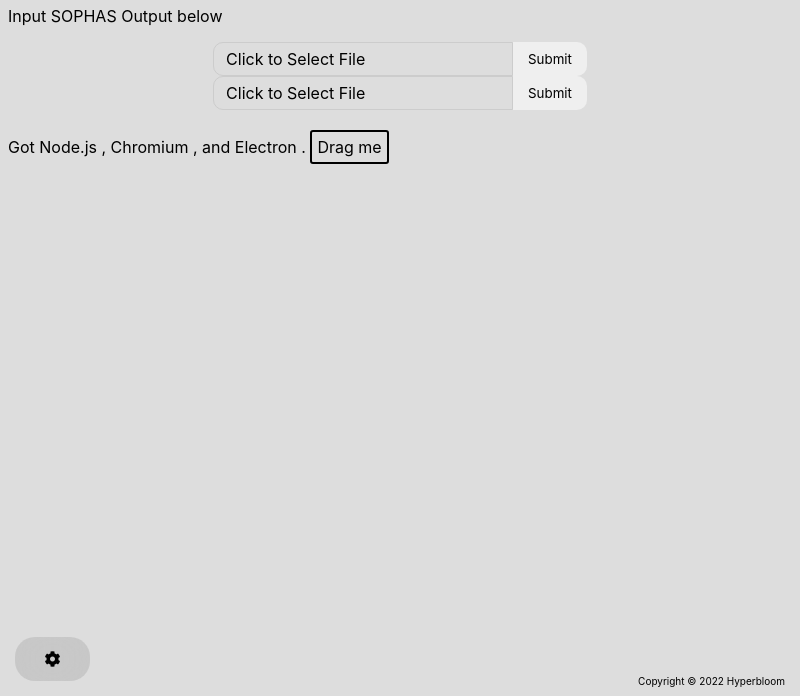
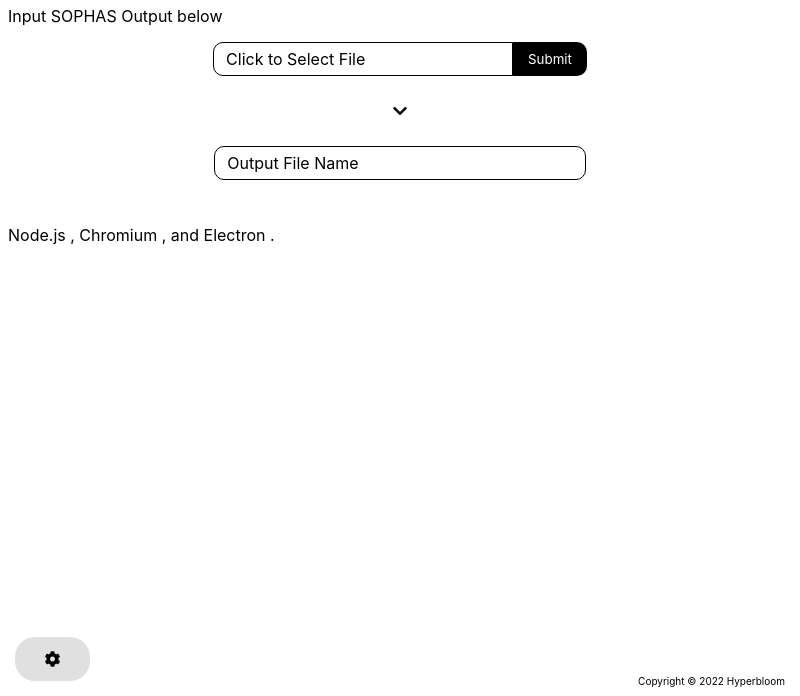
Before and after one commit to Hyperbloom-AI/electron-python-baseplate, an Electron app: page index.html in a window 800 px wide. Shown: the part 104-800 px from the top of the page. Drawn offline with Linux system fonts and the light colour scheme.

Commit message:
More UI updates

```diff
--- a/index.html
+++ b/index.html
@@ -22,23 +22,19 @@
             </label>
             <button id="submitButton" class="inline-end__button">Submit</button>
         </div>
-
+        <div class="chevron__wrapper">
+            <i class="fas fa-chevron-down"></i>
+        </div>
         <div class="receive-file__wrapper">
-            <label class="custom-file-upload">
-                <input type="file" id="input"/>
-                <span id="inputText">Click to Select File</span>
-            </label>
-            <button id="submitButton" class="inline-end__button">Submit</button>
+            <div class="draggable-file" id="drag" draggable="true">Output File Name</div>
         </div>
     </div>
     </br>
-    Got <span id="result"></span>
+    <span id="result"></span>
 
     Node.js <span id="node-version"></span>,
     Chromium <span id="chrome-version"></span>,
     and Electron <span id="electron-version"></span>.
-
-    <div style="border:2px solid black;border-radius:3px;padding:5px;display:inline-block" draggable="true" id="drag">Drag me</div>
 
 
     <div class="theme-settings__wrapper" id="settingsOpener">
--- a/styles/scaffolding.css
+++ b/styles/scaffolding.css
@@ -182,6 +182,14 @@ input[type="file"] {
     justify-content: center;
 }
 
+.draggable-file {
+    border: 1px solid #ccc;
+    display: inline-block;
+    padding: 6px 12px;
+    cursor: pointer;
+    min-width: 371.5px;
+    border-radius: 10px}
+
 .inline-end__button {
     border: none;
     border-radius: 0 10px 10px 0;
@@ -195,3 +203,6 @@ input[type="file"] {
     flex-flow: column nowrap;
     align-items: center;
 }
+.fs__wrapper > * {
+    margin-bottom: 25px
+}
--- a/styles/theme.css
+++ b/styles/theme.css
@@ -3,7 +3,16 @@
 }
 
 @media (prefers-color-scheme: light) {
-    body { background: #ddd; color: black; }
+    body { background: #fff; color: black; }
+
+    .draggable-file, .custom-file-upload {
+        border-color: #000 !important
+    }
+
+    .inline-end__button {
+        background-color: #000;
+        color: #fff
+    }
 }
 
 * {
```
